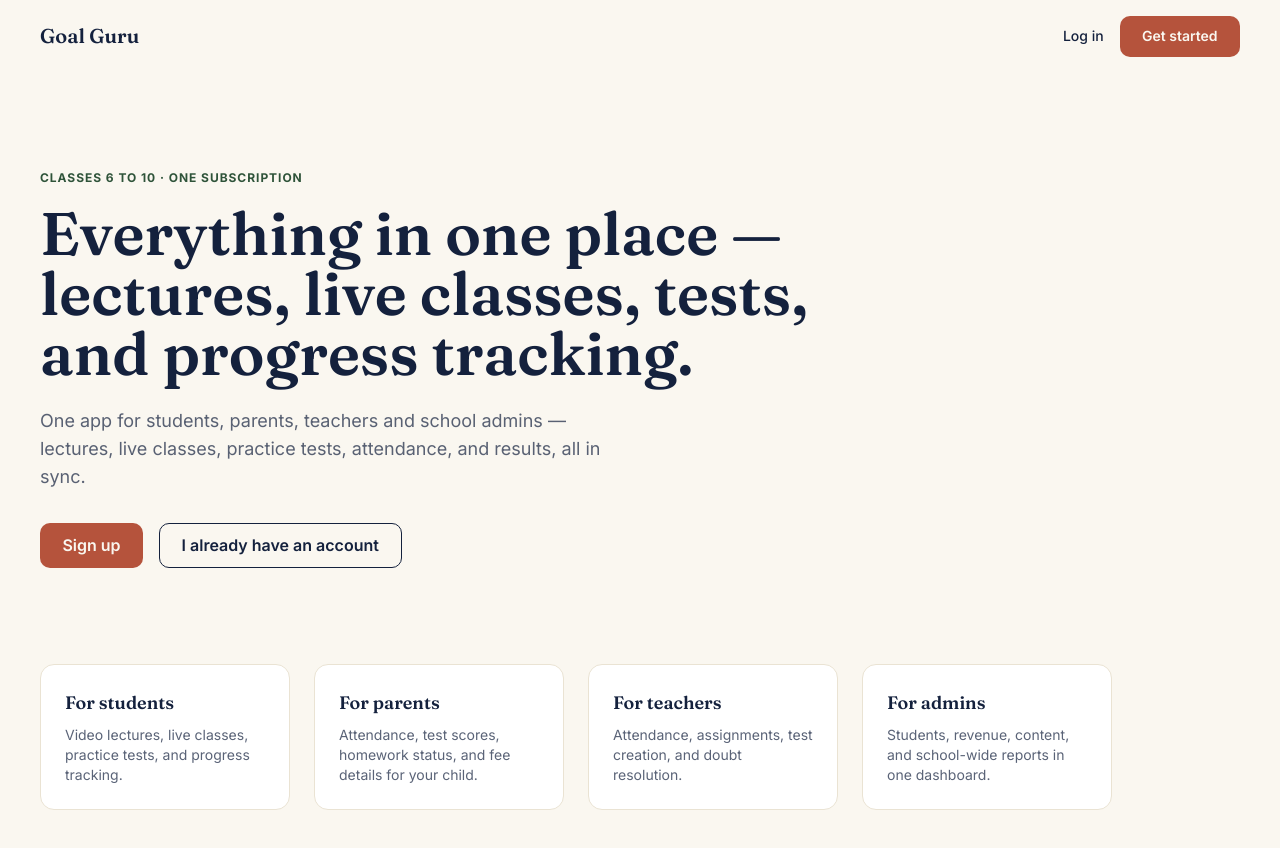
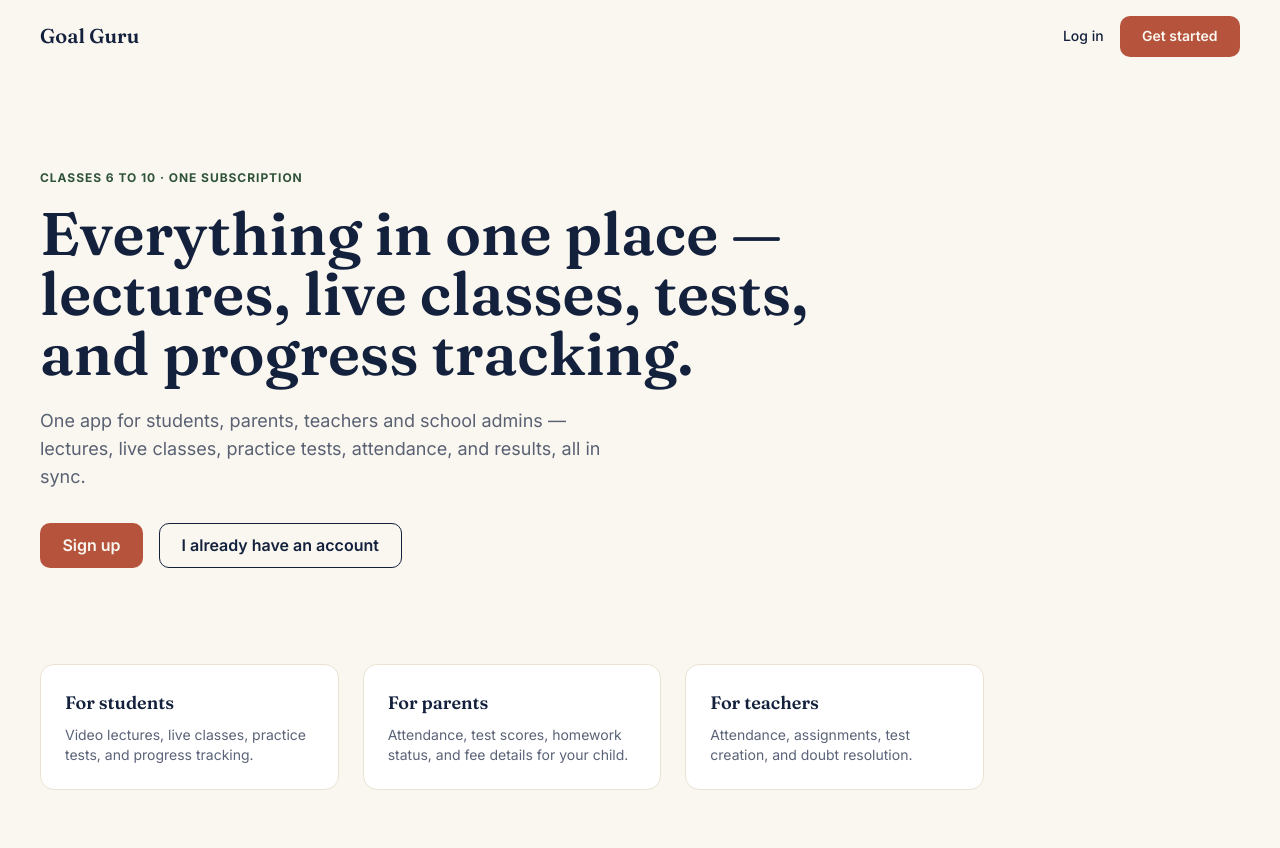
Before and after one commit to goalguru-co/Goal-Guru, a Next.js app in the folder pathshala-app/: page / in a window 1280 px wide. Shown: the top 848 px of the page. Built offline with nearby package versions, Linux system fonts and the light colour scheme.

Commit message:
Change grid layout to 3 columns and update max width
Updated the grid layout to use 3 columns and adjusted max width.

```diff
--- a/pathshala-app/app/page.js
+++ b/pathshala-app/app/page.js
@@ -26,12 +26,11 @@ export default function Home() {
         </div>
       </section>
 
-      <section className="px-6 md:px-10 pb-20 grid md:grid-cols-4 gap-6 max-w-6xl">
+      <section className="px-6 md:px-10 pb-20 grid md:grid-cols-3 gap-6 max-w-5xl">
         {[
           { title: "For students", desc: "Video lectures, live classes, practice tests, and progress tracking." },
           { title: "For parents", desc: "Attendance, test scores, homework status, and fee details for your child." },
           { title: "For teachers", desc: "Attendance, assignments, test creation, and doubt resolution." },
-          { title: "For admins", desc: "Students, revenue, content, and school-wide reports in one dashboard." },
         ].map((f) => (
           <div key={f.title} className="card p-6">
             <h3 className="font-display text-lg font-semibold text-ink mb-2">{f.title}</h3>
```
